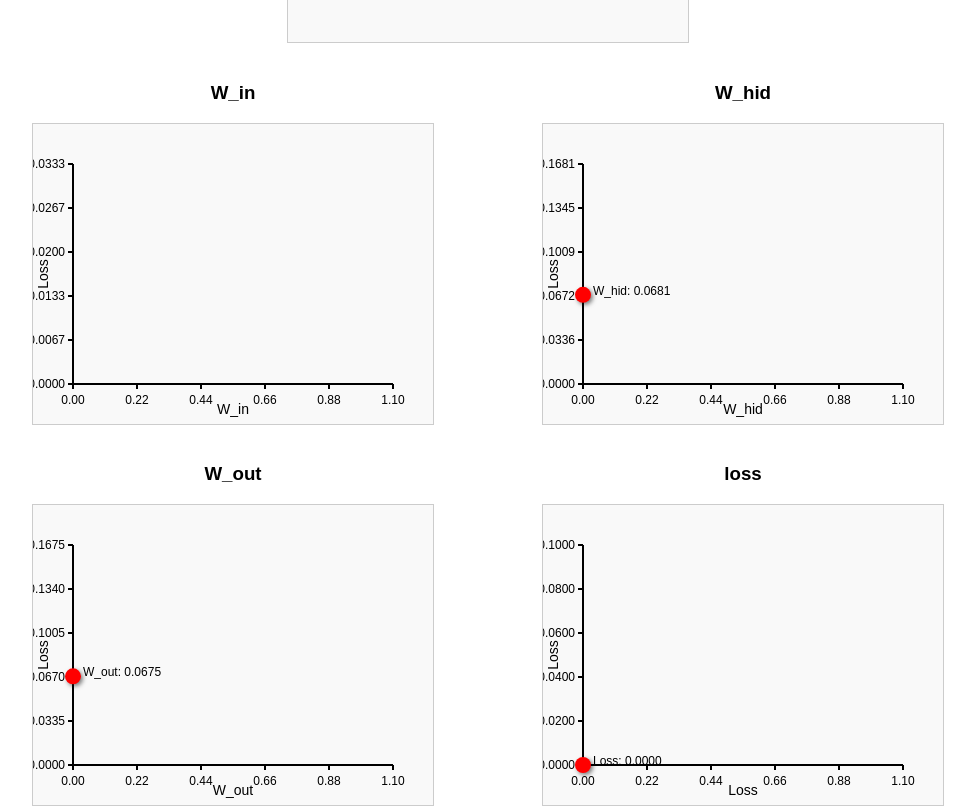
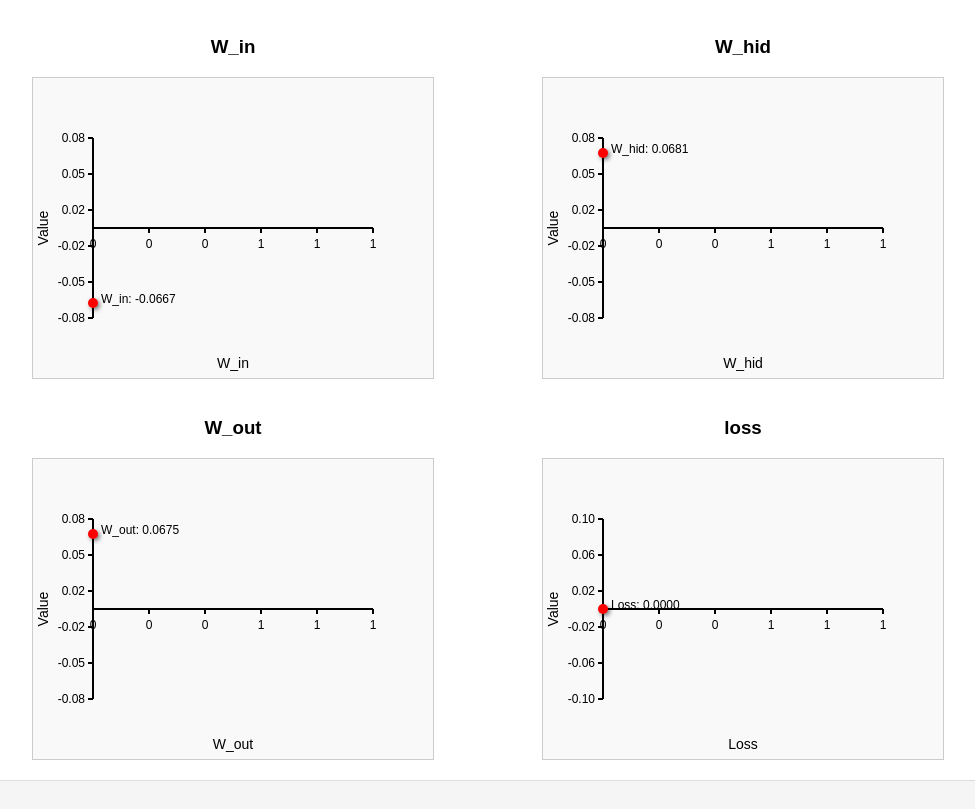
Before and after one commit to devashish234073/simplified_rnn_and_transformer, a plain HTML site: page rnn_visualization_simplified.html in a window 1280 px wide. Shown: the part 615-1424 px from the top of the page, without its empty margins (152-1127 px from the left). Drawn offline with Linux system fonts and the light colour scheme.

Commit message:
ficed the y axis to show negative values and removed Predict button and related controls

```diff
--- a/rnn_visualization_simplified.html
+++ b/rnn_visualization_simplified.html
@@ -116,12 +116,6 @@
             </div>
 
             <button id="trainBtn">Train RNN</button>
-
-            <div class="control-group">
-                <label for="predictInput">Predict next number after:</label>
-                <input type="text" id="predictInput">
-                <button id="predictBtn">Predict</button>
-            </div>
         </div>
 
         <div class="canvas-row">
@@ -187,8 +181,6 @@
         const delaySlider = document.getElementById('delaySlider');
         const delayValue = document.getElementById('delayValue');
         const trainBtn = document.getElementById('trainBtn');
-        const predictInput = document.getElementById('predictInput');
-        const predictBtn = document.getElementById('predictBtn');
         const logDiv = document.getElementById('log');
         const weightDisplay = document.getElementById('weightDisplay');
         const wInDisplay = document.getElementById('w_in_display');
@@ -272,7 +264,7 @@
 
         function drawWeightAndLossPlot(ctx, width, height, fieldLabel, weight) {
             // Add the new point to history
-            if(!allWeightAndLossHistory[fieldLabel]) {
+            if (!allWeightAndLossHistory[fieldLabel]) {
                 allWeightAndLossHistory[fieldLabel] = [];
             }
             let lossHistory = allWeightAndLossHistory[fieldLabel];
@@ -282,7 +274,7 @@
             ctx.clearRect(0, 0, width, height);
 
             // Set padding for the plot
-            const padding = 40;
+            const padding = 60;
             const plotWidth = width - 2 * padding;
             const plotHeight = height - 2 * padding;
 
@@ -292,32 +284,39 @@
             let minX = 0;
             let maxX = lossHistory.length;
 
-            for(let i=0;i<lossHistory.length;i++) {
+            for (let i = 0; i < lossHistory.length; i++) {
                 const point = lossHistory[i];
-                if(point < minY) {
-                    minY = point;
-                }
-                if(point > maxY) {
-                    maxY = point;
-                }
+                if (point < minY) minY = point;
+                if (point > maxY) maxY = point;
             }
 
-            // Add padding to min/max values to avoid points at the edges
-            const xRange = maxX - minX || 1; // Avoid division by zero
+            // Ensure we show both positive and negative values
+            const absMax = Math.max(Math.abs(minY), Math.abs(maxY));
+            minY = -absMax;
+            maxY = absMax;
+
+            // Add padding to min/max values
+            const xRange = maxX - minX || 1;
             const yRange = maxY - minY || 1;
 
             minX = Math.max(0, minX - xRange * 0.1);
             maxX = maxX + xRange * 0.1;
-            minY = Math.max(0, minY - yRange * 0.1);
+            minY = minY - yRange * 0.1;
             maxY = maxY + yRange * 0.1;
 
-            // Draw the axes
+            // Draw the axes with (0,0) at center
             ctx.beginPath();
             ctx.strokeStyle = "#000";
             ctx.lineWidth = 2;
+
+            // Y-axis (vertical)
+            const zeroY = height - padding - ((0 - minY) / (maxY - minY)) * plotHeight;
             ctx.moveTo(padding, padding);
             ctx.lineTo(padding, height - padding);
-            ctx.lineTo(width - padding, height - padding);
+
+            // X-axis (horizontal)
+            ctx.moveTo(padding, zeroY);
+            ctx.lineTo(width - padding, zeroY);
             ctx.stroke();
 
             // Draw axis labels
@@ -332,7 +331,7 @@
             ctx.save();
             ctx.translate(15, height / 2);
             ctx.rotate(-Math.PI / 2);
-            ctx.fillText("Loss", 0, 0);
+            ctx.fillText("Value", 0, 0);
             ctx.restore();
 
             // Draw scale markers and values
@@ -340,17 +339,17 @@
             ctx.textAlign = "right";
             ctx.font = "12px Arial";
 
-            // Y-axis markers
+            // Y-axis markers (positive and negative)
             for (let i = 0; i <= numMarkers; i++) {
                 const y = height - padding - (i / numMarkers) * plotHeight;
-                const lossValue = minY + (i / numMarkers) * (maxY - minY);
+                const value = minY + (i / numMarkers) * (maxY - minY);
 
                 ctx.beginPath();
                 ctx.moveTo(padding - 5, y);
                 ctx.lineTo(padding, y);
                 ctx.stroke();
 
-                ctx.fillText(lossValue.toFixed(4), padding - 8, y + 4);
+                ctx.fillText(value.toFixed(2), padding - 8, y + 4);
             }
 
             // X-axis markers
@@ -360,17 +359,17 @@
                 const weightValue = minX + (i / numMarkers) * (maxX - minX);
 
                 ctx.beginPath();
-                ctx.moveTo(x, height - padding);
-                ctx.lineTo(x, height - padding + 5);
+                ctx.moveTo(x, zeroY);
+                ctx.lineTo(x, zeroY + 5);
                 ctx.stroke();
 
-                ctx.fillText(weightValue.toFixed(2), x, height - padding + 20);
+                ctx.fillText(weightValue.toFixed(0), x, zeroY + 20);
             }
 
             // Draw all points from history
-            for(let index=0;index<lossHistory.length;index++) {
+            for (let index = 0; index < lossHistory.length; index++) {
                 const historyPoint = lossHistory[index];
-                const dotRadius = 5;
+                const dotRadius = 3;
                 const isCurrentPoint = index === lossHistory.length - 1;
 
                 // Scale the point to fit within the axes
@@ -386,7 +385,7 @@
                     ctx.shadowOffsetY = 2;
                     ctx.fillStyle = "red";
                     ctx.beginPath();
-                    ctx.arc(x, y, dotRadius + 3, 0, Math.PI * 2);
+                    ctx.arc(x, y, dotRadius + 2, 0, Math.PI * 2);
                     ctx.fill();
 
                     // Reset shadow
@@ -643,23 +642,6 @@
             }
         });
 
-        predictBtn.addEventListener('click', () => {
-            const inputText = predictInput.value.trim();
-            if (!inputText) {
-                alert("Please enter a number to predict from");
-                return;
-            }
-
-            try {
-                const input = parseFloat(inputText);
-                h = 0; // Reset hidden state for clean prediction
-                const prediction = predictNext(input);
-                log(`Prediction after ${input}: ${prediction.toFixed(4)}`);
-            } catch (e) {
-                alert("Invalid input. Please enter a number.");
-            }
-        });
-
         delaySlider.addEventListener('input', () => {
             delayValue.textContent = delaySlider.value;
         });
```
